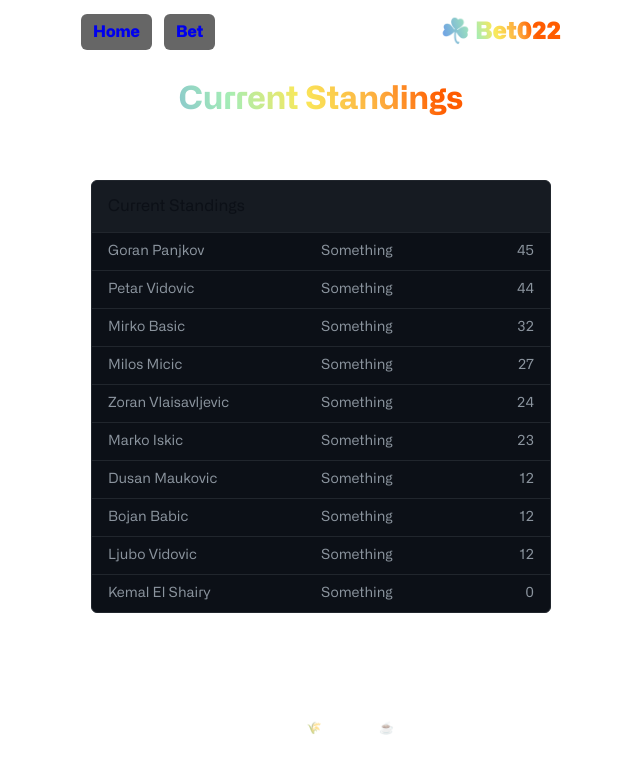
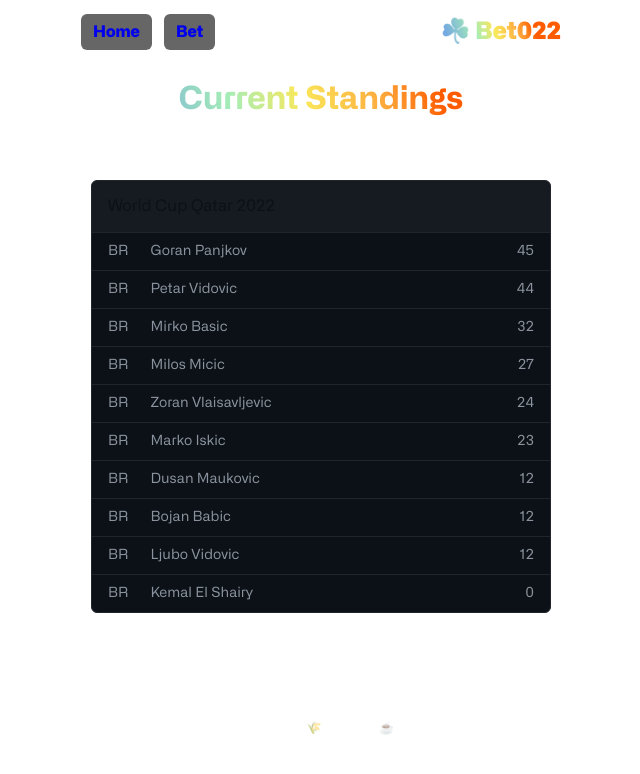
Before and after one commit to b8zeek/bet022, a React (Vite) app: page / in a window 1280 px wide. Shown: the top 774 px of the page, without its empty margins (319-959 px from the left). Built offline with nearby package versions, Linux system fonts and the light colour scheme; data requests are answered from the project's data file.

Commit message:
Updated Standings component.

```diff
--- a/src/components/Standings.tsx
+++ b/src/components/Standings.tsx
@@ -9,12 +9,12 @@ type ItemProps = {
 }
 
 function Item({ participant }: ItemProps) {
-  const { name, score } = participant
+  const { favorite, name, score } = participant
 
   return (
     <Row>
-      <Text widthPercentage={50}>{name}</Text>
-      <Text widthPercentage={30}>Something</Text>
+      <Text widthPercentage={10}>{favorite}</Text>
+      <Text widthPercentage={70}>{name}</Text>
       <Text widthPercentage={20} textAlign='right'>
         {score}
       </Text>
@@ -25,8 +25,8 @@ function Item({ participant }: ItemProps) {
 function PreloaderItem() {
   return (
     <Row>
-      <PreloaderText widthPercentage={30} marginRight={20} />
-      <PreloaderText widthPercentage={20} marginRight={25} />
+      <PreloaderText widthPercentage={5} marginRight={5} />
+      <PreloaderText widthPercentage={30} marginRight={55} />
       <PreloaderText widthPercentage={5} />
     </Row>
   )
@@ -40,7 +40,7 @@ type TableProps = {
 export function Standings({ isLoading, participants }: TableProps) {
   return (
     <Container>
-      <Header>Current Standings</Header>
+      <Header>World Cup Qatar 2022</Header>
       <Body>
         {isLoading
           ? Array(10)
--- a/src/hooks/useGames.ts
+++ b/src/hooks/useGames.ts
@@ -4,7 +4,7 @@ import axios from 'axios'
 export function useGames() {
   const getGames = async () => {
     // TODO: REMOVE NEXT LINE LATER
-    await new Promise(_ => setTimeout(_, 2000))
+    await new Promise(_ => setTimeout(_, 1000))
 
     return axios.get('http://localhost:3000/games').then(res => res.data)
   }
--- a/src/hooks/useStandings.ts
+++ b/src/hooks/useStandings.ts
@@ -4,7 +4,7 @@ import axios from 'axios'
 export function useStandings() {
   const getStandings = async () => {
     // TODO: REMOVE NEXT LINE LATER
-    await new Promise(_ => setTimeout(_, 2000))
+    await new Promise(_ => setTimeout(_, 1000))
 
     return axios.get('http://localhost:3000/standings').then(res => res.data)
   }
```
